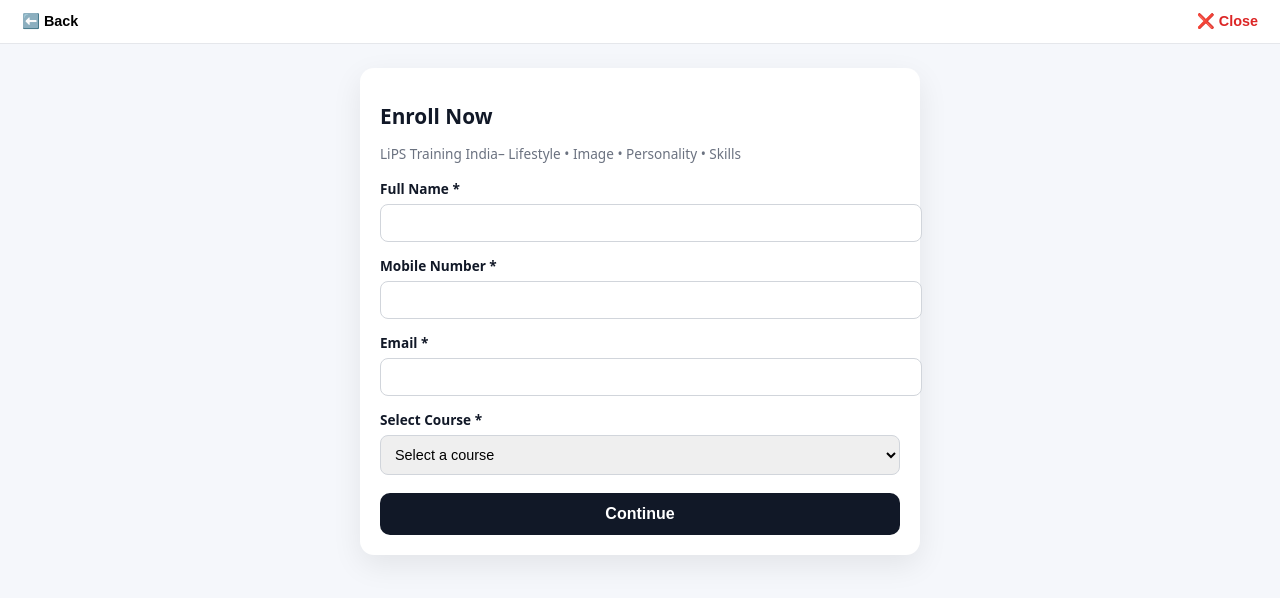
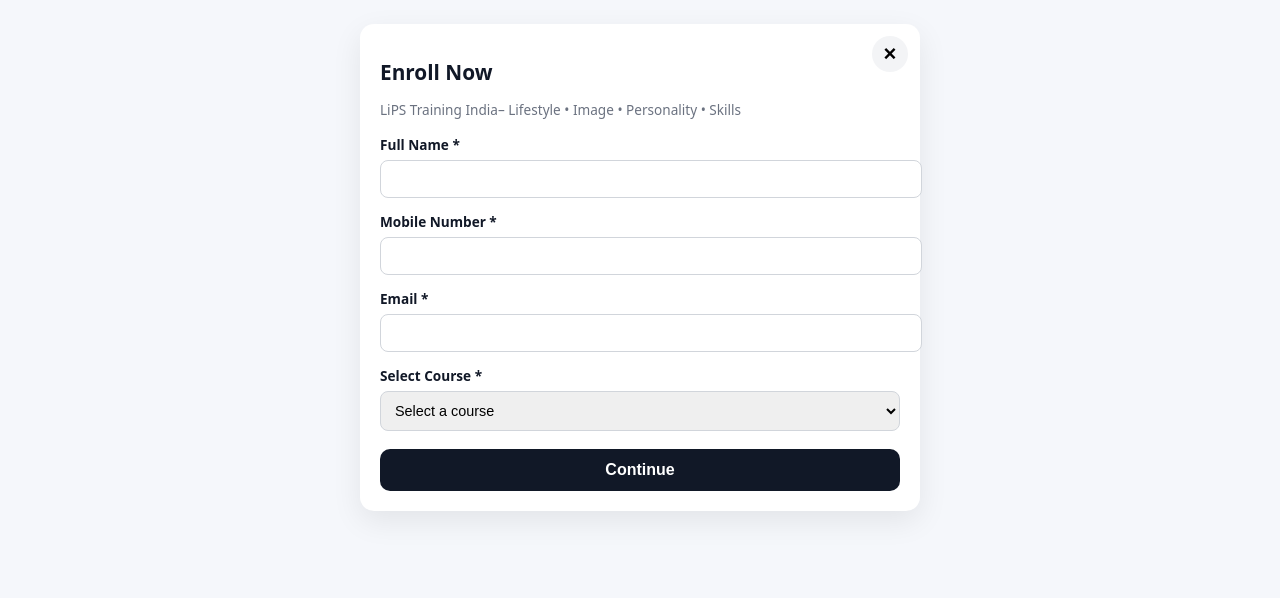
Before and after one commit to errajatvijaysharma-droid/lips-academy-site, a plain HTML site: page enroll.html in a window 1280 px wide. Drawn offline with Linux system fonts and the light colour scheme.

Commit message:
Update enroll.html

```diff
--- a/enroll.html
+++ b/enroll.html
@@ -11,26 +11,6 @@ body{
   font-family: system-ui, -apple-system, Segoe UI, Roboto, Arial;
   background:#f5f7fb;
   color:#111827;
-}
-
-/* ===== TOP BAR ===== */
-.topbar{
-  display:flex;
-  justify-content:space-between;
-  align-items:center;
-  padding:12px 16px;
-  background:#ffffff;
-  border-bottom:1px solid #e5e7eb;
-}
-.topbar button{
-  background:none;
-  border:none;
-  font-size:0.9rem;
-  cursor:pointer;
-  font-weight:600;
-}
-.topbar .close{
-  color:#dc2626;
 }
 
 /* ===== CONTAINER ===== */
@@ -113,6 +93,29 @@ input, select{
   accent-color:#2563eb; /* optional – blue tick */
   margin-top:2px;
 }
+/* ===== POPUP CLOSE (INSIDE CONTAINER) ===== */
+.container{
+  position:relative;
+}
+
+.popup-close{
+  position:absolute;
+  top:12px;
+  right:12px;
+  width:36px;
+  height:36px;
+  border-radius:50%;
+  border:none;
+  background:#f3f4f6;
+  font-size:22px;
+  font-weight:700;
+  line-height:1;
+  cursor:pointer;
+}
+
+.popup-close:hover{
+  background:#e5e7eb;
+}
 </style>
 </head>
 
@@ -130,15 +133,12 @@ input, select{
     color:#374151;
   " id="courseNameBox"></div>
 </div>
-<!-- TOP BAR -->
-<div class="topbar">
-  <button onclick="goBack()">⬅️ Back</button>
-  <button class="close" onclick="closeFlow()">❌ Close</button>
-</div>
+
 
 <!-- ================= STEP 1 ================= -->
 <div class="container step active" id="step1">
-  <h1>Enroll Now</h1>
+ <button class="popup-close" onclick="closeFlow()" aria-label="Close">×</button>
+ <h1>Enroll Now</h1>
   <p class="sub">LiPS Training India– Lifestyle • Image • Personality • Skills</p>
 
   <label>Full Name *</label>
@@ -162,6 +162,7 @@ input, select{
 
 <!-- ================= STEP 2 ================= -->
 <div class="container step" id="step2">
+  <button class="popup-close" onclick="closeFlow()" aria-label="Close">×</button>
   <h1>Complete Payment</h1>
   <p class="sub">Scan QR and complete the payment</p>
 
```
